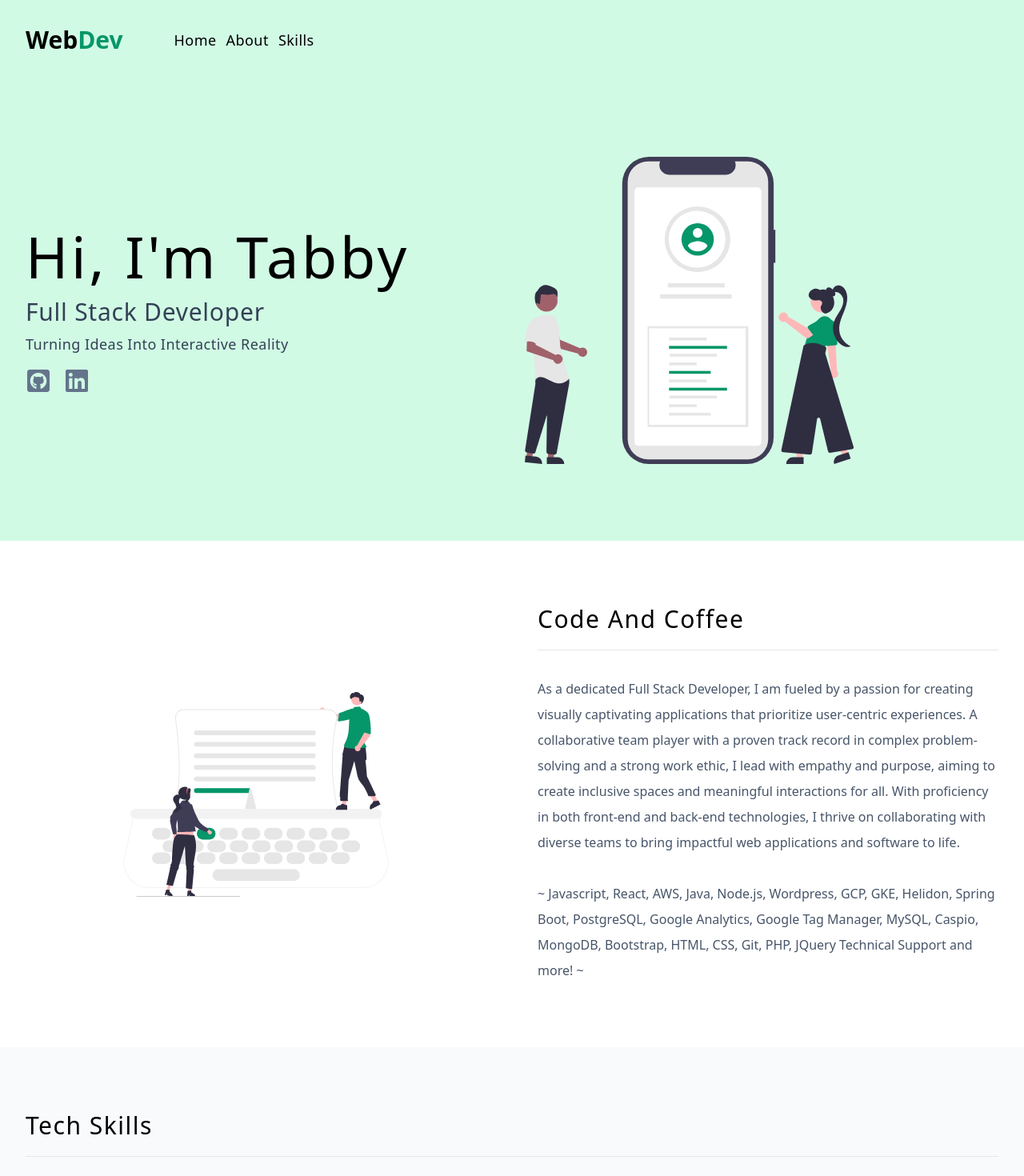
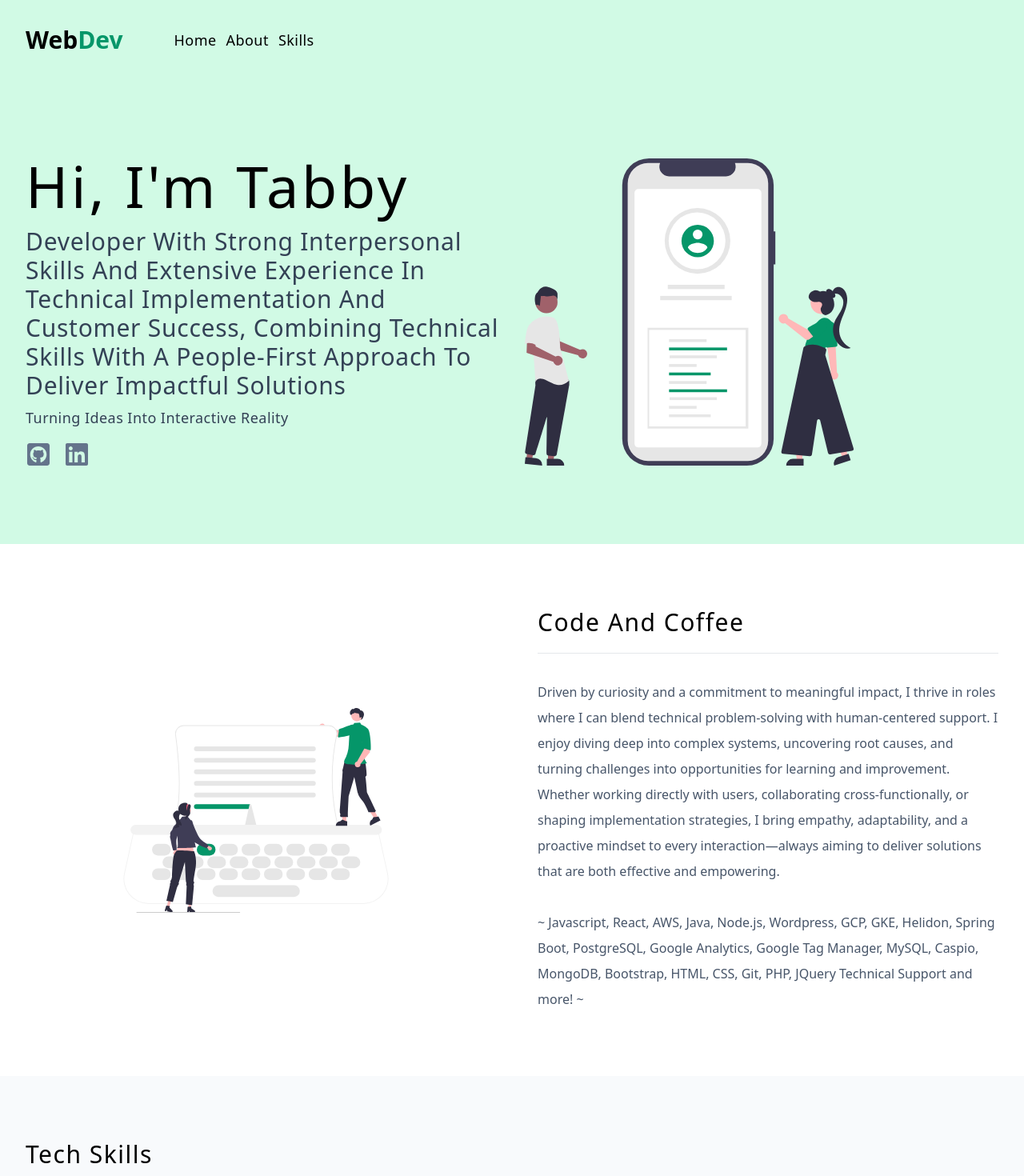
Before and after one commit to tabby-lab/Tabby-Garcia-Portfolio, a React (Vite) app: page / in a window 1280 px wide. Shown: the top 1470 px of the page at 80% size. Built offline with nearby package versions, Linux system fonts and the light colour scheme.

Commit message:
edits on about

```diff
--- a/src/components/About.jsx
+++ b/src/components/About.jsx
@@ -11,20 +11,20 @@ const About = () => {
         <article>
           <SectionTitle text='code and coffee' />
           <p className='text-slate-600 mt-8 leading-loose'>
-            As a dedicated Full Stack Developer, I am fueled by a passion for
-            creating visually captivating applications that prioritize
-            user-centric experiences. A collaborative team player with a proven
-            track record in complex problem-solving and a strong work ethic, I
-            lead with empathy and purpose, aiming to create inclusive spaces and
-            meaningful interactions for all. With proficiency in both front-end
-            and back-end technologies, I thrive on collaborating with diverse
-            teams to bring impactful web applications and software to life.
-            <br></br><br></br>
-             ~
-            Javascript, React, AWS, Java, Node.js, Wordpress, GCP, GKE, Helidon,
-            Spring Boot, PostgreSQL, Google Analytics, Google Tag Manager,
-            MySQL, Caspio, MongoDB, Bootstrap, HTML, CSS, Git, PHP, JQuery
-            Technical Support and more! ~
+            Driven by curiosity and a commitment to meaningful impact, I thrive
+            in roles where I can blend technical problem-solving with
+            human-centered support. I enjoy diving deep into complex systems,
+            uncovering root causes, and turning challenges into opportunities
+            for learning and improvement. Whether working directly with users,
+            collaborating cross-functionally, or shaping implementation
+            strategies, I bring empathy, adaptability, and a proactive mindset
+            to every interaction—always aiming to deliver solutions that are
+            both effective and empowering.
+            <br></br>
+            <br></br>~ Javascript, React, AWS, Java, Node.js, Wordpress, GCP,
+            GKE, Helidon, Spring Boot, PostgreSQL, Google Analytics, Google Tag
+            Manager, MySQL, Caspio, MongoDB, Bootstrap, HTML, CSS, Git, PHP,
+            JQuery Technical Support and more! ~
           </p>
         </article>
       </div>
--- a/src/components/Hero.jsx
+++ b/src/components/Hero.jsx
@@ -10,7 +10,10 @@ const Hero = () => {
         <article>
           <h1 className='text-7xl fornt-bold tracking-wider'> Hi, I'm Tabby</h1>
           <p className='mt-4 text-3xl text-slate-700 capitalize tracking-wide'>
-            Full Stack Developer
+            Developer with strong interpersonal skills and extensive experience
+            in technical implementation and customer success, combining
+            technical skills with a people-first approach to deliver impactful
+            solutions
           </p>
           <p className='mt-2 text-lg text-slate-700 capitalize tracking-wide'>
             turning ideas into interactive reality
```
